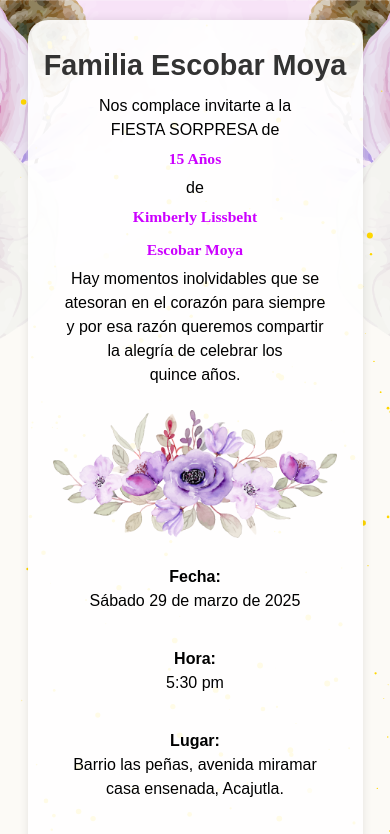
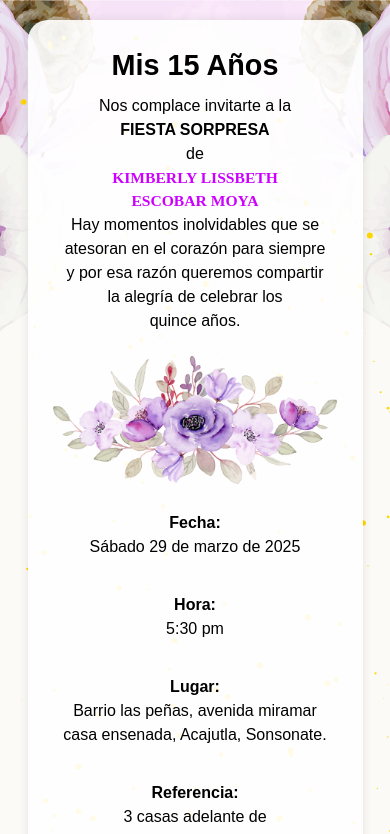
Before and after one commit to gomezrubio/invitacion-evento, a plain HTML site: page index.html in a window 390 px wide. Shown: the top 834 px of the page. Drawn offline with nearby package versions, Linux system fonts and the light colour scheme.

Commit message:
responsiva9

```diff
--- a/index.html
+++ b/index.html
@@ -78,13 +78,12 @@
                 retina_detect: true
             });
         </script>
-        <h1>Familia Escobar Moya </h1>
+        <h1>Mis 15 Años</h1>
         <p>Nos complace invitarte a la</p>
-        <p>FIESTA SORPRESA de</p>
-        <h2>15 Años</h2>
+        <p><b>FIESTA SORPRESA</b></p>
         <p>de</p>
-            <h3> Kimberly Lissbeht </h3>
-            <h3>Escobar Moya</h3>
+            <h3> KIMBERLY LISSBETH </h3>
+            <h3>ESCOBAR MOYA</h3>
             <p>Hay momentos inolvidables que se</p>
             <p>atesoran en el corazón para siempre</p>
             <p>y por esa razón queremos compartir</p>
@@ -98,7 +97,7 @@
             <p>5:30 pm</p><br>
         <p><b>Lugar:</b></p>
         <p> Barrio las peñas, avenida miramar</p>
-        <p> casa ensenada, Acajutla.</p><br>
+        <p> casa ensenada, Acajutla, Sonsonate.</p><br>
             <p><b>Referencia:</b> </p>
             <p>3 casas adelante de</p>
             <p>restaurante la cueva</p><br>
--- a/styles.css
+++ b/styles.css
@@ -20,14 +20,15 @@ body {
 }
 
 h1 {
-    color: #333;
-    font-size: 2rem;
+    color: #000000;
+    font-size: 4rem;
 }
 
 h2, h3 {
     color: #cc00ff;
     font-size: 3.5vw;
     font-family: 'Times New Roman', Times, serif;
+    line-height: 0.5;
 }
 
 p {
```
